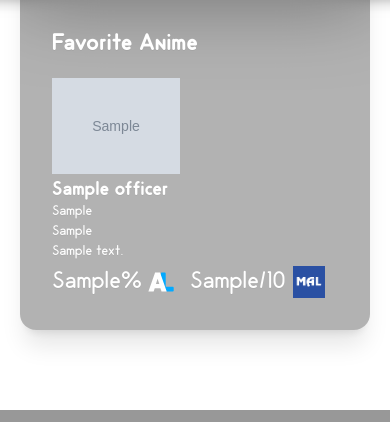
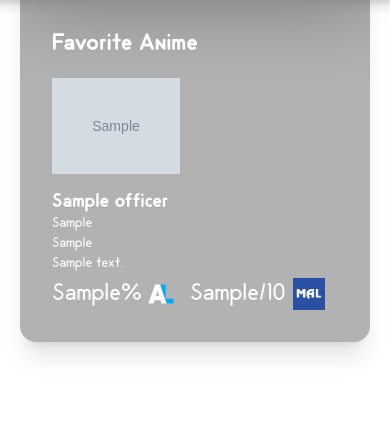
Before and after one commit to primitt/nac.moe, a Flask app: page /officers in a window 390 px wide. Shown: the part 1014-1436 px from the top of the page. Run offline with Flask 3, Linux system fonts and the light colour scheme; tables that the repository leaves empty hold one stand-in row (values such as "Sample post"); grey boxes marked "Sample" are stand-in pictures; some libraries are stand-ins or nearby versions; some web fonts are replaced.

Commit message:
one more spacing fix

```diff
--- a/templates/officers.html
+++ b/templates/officers.html
@@ -155,7 +155,7 @@
                                 <a href="{{ officer.favorite_anime_url_al}}"><img src="{{ officer.favorite_anime_img }}"
                                         alt="Favorite Anime Image" class="w-32 h-auto" /></a>
                             </div>
-                            <div class="col-span-2">
+                            <div class="col-span-2 mt-3 md:mt-0">
                                 <p class="odinbold text-xl">{{ officer.favorite_anime_name }}</p>
                                 <p class="odinlight text-sm">{{ officer.favorite_anime_season }}</p>
                                 <p class="odinregular text-sm">{{ officer.favorite_anime_genre }}</p>
```
